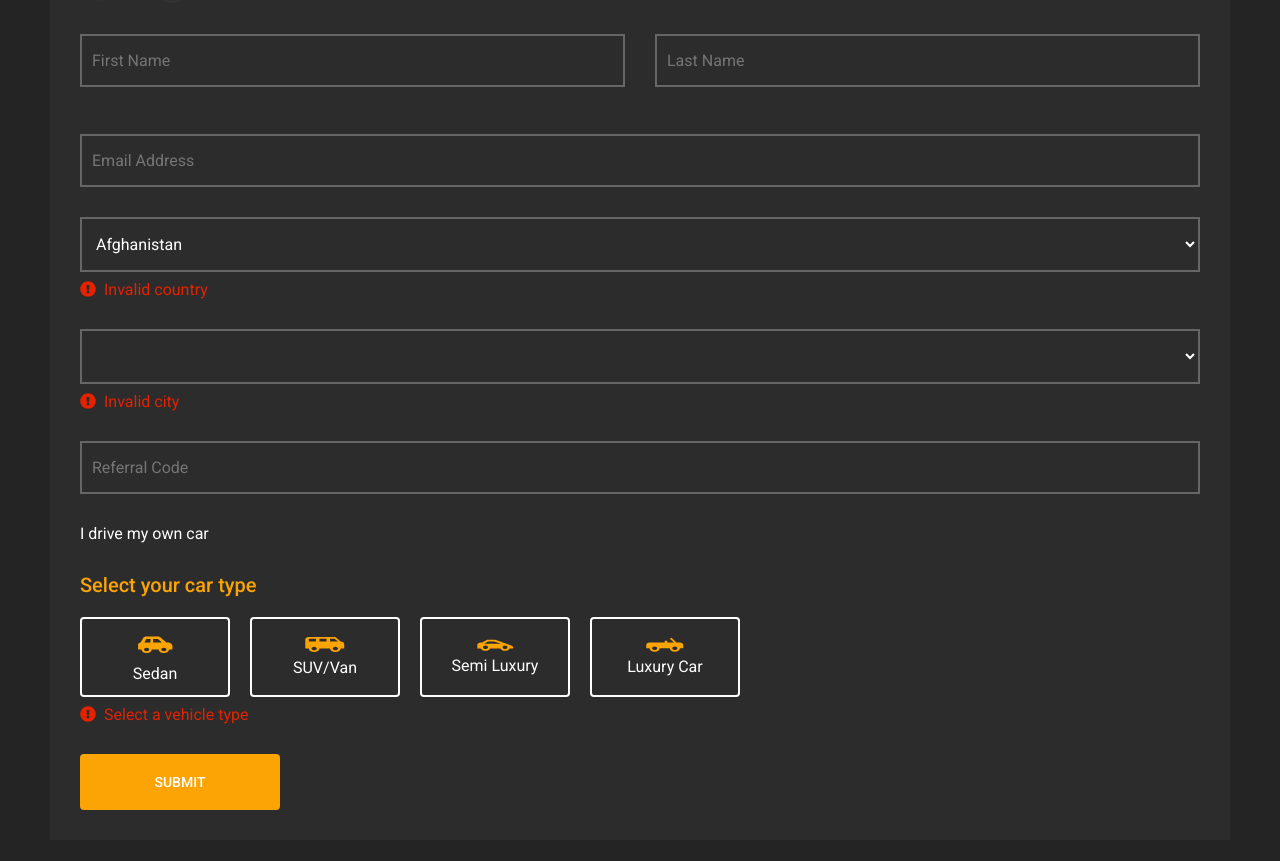
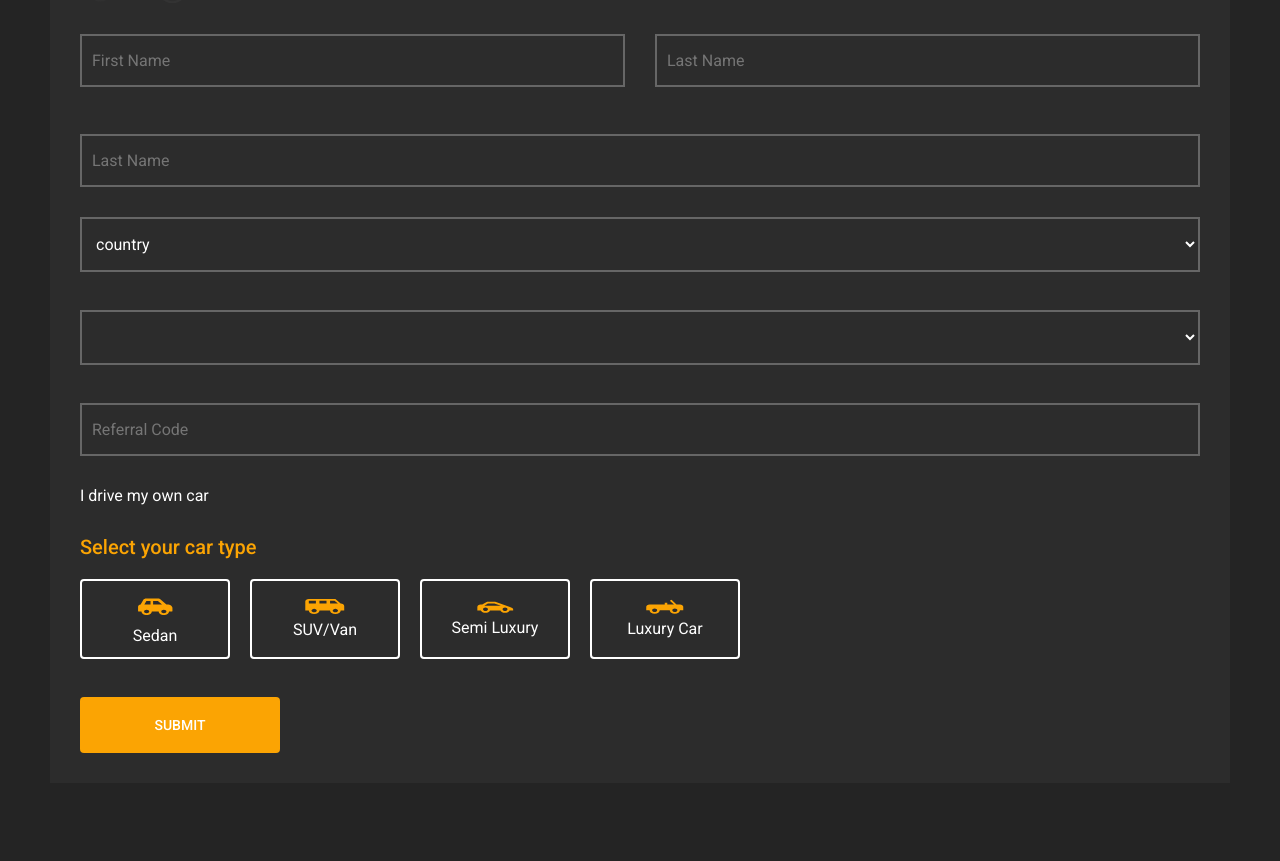
Before and after one commit to chosenvincent1/Compass-Rider-App, a React (Create React App) app: page / in a window 1280 px wide. Shown: the part 1564-2425 px from the top of the page. Built offline with nearby package versions, Linux system fonts and the light colour scheme.

Commit message:
worked on some input validation, also designed the success modal

```diff
--- a/src/components/DriverRegistration/DriverRegistration.js
+++ b/src/components/DriverRegistration/DriverRegistration.js
@@ -1,13 +1,17 @@
 import './DriverRegistration.css';
 import { FaExclamationCircle } from 'react-icons/fa';
+import { FirstName } from './FirstName';
+import { LastName } from './LastName';
+import { Email } from './Email';
 import { SelectVehicle } from './SelectVehicle';
+import { SelectCountry } from './SelectCountry';
+import { SelectCity } from './SelectCity';
+import { ReferralCode } from './ReferalCode';
 import { useState } from 'react';
+import { nameRegex, emailRegex, codeRegex } from '../../utils/regex';
 import jsonData from '../../utils/countries.json';
 
-
-const codeRegex = /^[A-Za-z]{3}-[0-9]{3}$/;
-
-const DriverRegistration = ()=> {
+const DriverRegistration = ({showSuccess, setShowSuccess})=> {
     const [driverData, setDriverData] = useState({
         firstName: '',
         lastName: '',
@@ -20,8 +24,11 @@ const DriverRegistration = ()=> {
     const [firstNameError, setFirstNameError] = useState(false);
     const [lastNameError, setLastNameError] = useState(false);
     const [emailError, setEmailError] = useState(false);
-    const [referralCodeError, setReferralCodeError] = useState(false)
+    const [countryError, setCountryError] = useState(false);
+    const [selectCarError, setSelectCarError] = useState(false);
+    const [referralCodeError, setReferralCodeError] = useState(false);
 
+    // Store the jsonData keys in the countries variable.
     const countries = Object.keys(jsonData);
     const cities = driverData.country ? jsonData[driverData.country] : [];
 
@@ -34,19 +41,16 @@ const DriverRegistration = ()=> {
             }
         })
 
-        const regex = /^[A-Za-z]+$/;
-        const emailRegex = /^[a-z0-9]+@[a-z0-9]+\.[a-z]{2,}$/;
-
         // Check FirstName and LastName format
         if(name === 'firstName') {
-            if(!regex.test(driverData.firstName)){
+            if(!nameRegex.test(driverData.firstName)){
                 setFirstNameError(true)
             } else {
                 setFirstNameError(false);
             }
         }
         if(name === 'lastName') {
-            if(!regex.test(driverData.lastName)) {
+            if(!nameRegex.test(driverData.lastName)) {
                 setLastNameError(true)
             } else {
                 setLastNameError(false);
@@ -60,7 +64,6 @@ const DriverRegistration = ()=> {
             setEmailError(false);
         }
     }
-
     const handleSelectCountryChange = (event)=> {
         setDriverData(prevData=> {
             return {
@@ -77,16 +80,52 @@ const DriverRegistration = ()=> {
             }
         })
     }
-
     const handleRadioChange = (event) => {
         setDriverData({ ...driverData, selectedCar: event.target.value });
     };
+    const handleInputBlur = ()=> {
+        if(!codeRegex.test(driverData.referralCode)){
+            setReferralCodeError(true)
+        } else {
+            setReferralCodeError(false);
+        }
+    }
+    const handleInputFocus = ()=> {
+        setReferralCodeError(false);
+    }
+    const handleFormSubmit = (event)=> {
+        event.preventDefault();
 
-    console.log(cities)
-    // console.log(driverData)
+        if(!driverData.firstName){
+            setFirstNameError(true)
+        }
+        if(!driverData.lastName){
+            setLastNameError(true)
+        }
+
+        if(!driverData.country) {
+            setCountryError(true);
+        }else {
+            setCountryError(false)
+        }
+
+        if(
+            driverData.selectedCar !== 'Sedan' ||
+            driverData.selectedCar !== 'SUV/Van' ||
+            driverData.selectedCar !== 'Semi Luxury' ||
+            driverData.selectedCar !== 'Luxury Car'
+        ) {
+            setSelectCarError(true);
+        }else {
+            setSelectCarError(false);
+        }
+
+        console.log(driverData)
+        setShowSuccess(true);
+    }
 
     return (
-        <section className='driver-registration'>
+        <section style={{display: !showSuccess ? 'block' : 'none'}} className='driver-registration'>
             <div className='image_text-container'>
                 <img src='../images/driver-car-image.svg' alt='' />
                 <div className='text-container'>
@@ -95,118 +134,59 @@ const DriverRegistration = ()=> {
                 </div>
             </div>
 
-            <form className='driver-form'>
+            <form onSubmit={handleFormSubmit} className='driver-form'>
                 <div className='firstName_lastName_container'>
-                    <div className='driver-form_input'>
-                        <input
-                            type='text'
-                            name='firstName'
-                            value={driverData.firstName}
-                            onChange={handleInputChange}
-                            placeholder='First Name'
-                            className='form-input firstName-input'
-                        />
-                        {
-                            firstNameError &&
-                            <div className='error-message'><FaExclamationCircle /> Invalid name</div>
-                        }
-                    </div>
+                    <FirstName
+                        firstName={driverData.firstName}
+                        handleInputChange={handleInputChange}
+                        firstNameError={firstNameError}
+                    />
 
-                    <div className='driver-form_input '>
-                        <input
-                            type='text'
-                            name='lastName'
-                            value={driverData.lastName}
-                            onChange={handleInputChange}
-                            placeholder='Last Name'
-                            className='form-input lastName-input'
-                        />
-                        {
-                            lastNameError &&
-                            <div className='error-message'><FaExclamationCircle /> Invalid Last Name</div>
-                        }
-                    </div>
+                    <LastName
+                        lastName={driverData.lastName}
+                        handleInputChange={handleInputChange}
+                        lastNameError={lastNameError}
+                    />
                 </div>
 
-                <div className='driver-form_input '>
-                    <input
-                        type='email'
-                        name='email'
-                        value={driverData.email}
-                        onChange={handleInputChange}
-                        placeholder='Email Address'
-                        className='form-input email-input'
-                    />
-                    {
-                        emailError &&
-                        <div className='error-message'><FaExclamationCircle /> Invalid email</div>
-                    }
-                </div>
+                <Email
+                    email={driverData.email}
+                    handleInputChange={handleInputChange}
+                    emailError={emailError}
+                />
 
-                <div className='driver-form_input '>
-                    <select
-                        name='country'
-                        value={driverData.country}
-                        onChange={handleSelectCountryChange}
-                        className='select-country'
-                    >
-                        {countries.map((country, index)=> {
-                            return (
-                                <option key={index} value={country}>{country}</option>
-                            )
-                        })}
-                    </select>
-                    <div className='error-message'><FaExclamationCircle /> Invalid country</div>
-                </div>
+                <SelectCountry
+                    country={driverData.country}
+                    handleSelectCountryChange={handleSelectCountryChange}
+                    countryList={countries}
+                    countryError={countryError}
+                />
 
-                <div className='driver-form_input '>
-                    <select
-                        name='city'
-                        value={driverData.city}
-                        onChange={handleSelectCityChange}
-                        className='select-city'
-                    >
-                        {cities.map((city, index)=> {
-                            return (
-                                <option key={index} value={city}>{city}</option>
-                            )
-                        })}
-                    </select>
-                    <div className='error-message'><FaExclamationCircle /> Invalid city</div>
-                </div>
+                <SelectCity
+                    city={driverData.city}
+                    handleSelectCityChange={handleSelectCityChange}
+                    cityList={cities}
+                />
 
-                <div className='driver-form_input '>
-                    <input
-                        type='text'
-                        name='referralCode'
-                        value={driverData.referralCode}
-                        onChange={handleInputChange}
-                        onBlur={()=>{
-                            // const codeRegex = /^[A-Za-z]{3}-[0-9]{3}$/;
-                            if(!codeRegex.test(driverData.referralCode)){
-                            setReferralCodeError(true)
-                            } else {
-                            setReferralCodeError(false);
-                        }}}
-                        onFocus={()=> {
-                            setReferralCodeError(false)
-                        }}
-                        placeholder='Referral Code'
-                        className='form-input referral-input'
-                    />
-                    {
-                        referralCodeError &&
-                        <div className='error-message'><FaExclamationCircle /> Invalid code</div>
-                    }
-                </div>
+                <ReferralCode
+                    referralCode={driverData.referralCode}
+                    handleInputChange={handleInputChange}
+                    handleInputBlur={handleInputBlur}
+                    handleInputFocus={handleInputFocus}
+                    referralCodeError={referralCodeError}
+                />
 
                 <div className='personal-car'>
                     <p>I drive my own car</p>
                 </div>
 
-                <SelectVehicle checked={driverData.selectedCar}  handleRadioChange={handleRadioChange}  />
+                <SelectVehicle
+                    checked={driverData.selectedCar}
+                    handleRadioChange={handleRadioChange}
+                    selectCarError={selectCarError}
+                />
 
-                <button className='submit-button'>Submit</button>
+                <button type='submit' className='submit-button'>Submit</button>
             </form>
         </section>
     )
--- /dev/null
+++ b/src/components/DriverRegistration/Email.js
@@ -0,0 +1,22 @@
+import { FaExclamationCircle } from 'react-icons/fa';
+
+export const Email = ({email, handleInputChange, emailError})=> {
+    return (
+        <>
+            <div className='driver-form_input '>
+                <input
+                    type='email'
+                    name='lastName'
+                    value={email}
+                    onChange={handleInputChange}
+                    placeholder='Last Name'
+                    className='form-input lastName-input'
+                />
+                {
+                    emailError &&
+                    <div className='error-message'><FaExclamationCircle /> Invalid Last Name</div>
+                }
+            </div>
+        </>
+    )
+}
--- /dev/null
+++ b/src/components/DriverRegistration/FirstName.js
@@ -0,0 +1,22 @@
+import { FaExclamationCircle } from 'react-icons/fa';
+
+export const FirstName = ({firstName, handleInputChange, firstNameError})=> {
+    return (
+        <>
+            <div className='driver-form_input'>
+                <input
+                    type='text'
+                    name='firstName'
+                    value={firstName}
+                    onChange={handleInputChange}
+                    placeholder='First Name'
+                    className='form-input firstName-input'
+                />
+                {
+                    firstNameError &&
+                    <div className='error-message'><FaExclamationCircle /> Invalid name</div>
+                }
+            </div>
+        </>
+    )
+}
--- /dev/null
+++ b/src/components/DriverRegistration/LastName.js
@@ -0,0 +1,22 @@
+import { FaExclamationCircle } from 'react-icons/fa';
+
+export const LastName = ({lastName, handleInputChange, lastNameError})=> {
+    return (
+        <>
+            <div className='driver-form_input '>
+                <input
+                    type='text'
+                    name='lastName'
+                    value={lastName}
+                    onChange={handleInputChange}
+                    placeholder='Last Name'
+                    className='form-input lastName-input'
+                />
+                {
+                    lastNameError &&
+                    <div className='error-message'><FaExclamationCircle /> Invalid Last Name</div>
+                }
+            </div>
+        </>
+    )
+}
--- /dev/null
+++ b/src/components/DriverRegistration/ReferalCode.js
@@ -0,0 +1,24 @@
+import { FaExclamationCircle } from 'react-icons/fa';
+
+export const ReferralCode = ({referralCode, handleInputChange, handleInputBlur, handleInputFocus, referralCodeError})=> {
+    return (
+        <>
+            <div className='driver-form_input '>
+                <input
+                    type='text'
+                    name='referralCode'
+                    value={referralCode}
+                    onChange={handleInputChange}
+                    onBlur={handleInputBlur}
+                    onFocus={handleInputFocus}
+                    placeholder='Referral Code'
+                    className='form-input referral-input'
+                />
+                {
+                    referralCodeError &&
+                    <div className='error-message'><FaExclamationCircle /> Invalid code</div>
+                }
+            </div>
+        </>
+    )
+}
--- /dev/null
+++ b/src/components/DriverRegistration/SelectCity.js
@@ -0,0 +1,21 @@
+
+export const SelectCity = ({city, handleSelectCityChange, cityList})=> {
+    return (
+        <>
+            <div className='driver-form_input '>
+                <select
+                    name='city'
+                    value={city}
+                    onChange={handleSelectCityChange}
+                    className='select-city'
+                >
+                    {cityList.map((city, index)=> {
+                        return (
+                            <option key={index} value={city}>{city}</option>
+                        )
+                    })}
+                </select>
+            </div>
+        </>
+    )
+}
--- /dev/null
+++ b/src/components/DriverRegistration/SelectCountry.js
@@ -0,0 +1,27 @@
+import {FaExclamationCircle} from 'react-icons/fa';
+
+export const SelectCountry = ({country, handleSelectCountryChange, countryList, countryError})=> {
+    return (
+        <>
+            <div className='driver-form_input '>
+                <select
+                    name='country'
+                    value={country}
+                    onChange={handleSelectCountryChange}
+                    className='select-country'
+                >
+                    <option value=''>country</option>
+                    {countryList.map((country, index)=> {
+                        return (
+                            <option key={index} value={country}>{country}</option>
+                        )
+                    })}
+                </select>
+                {
+                    countryError &&
+                    <div className='error-message'><FaExclamationCircle /> Select country</div>
+                }
+            </div>
+        </>
+    )
+}
--- a/src/components/DriverRegistration/SelectVehicle.js
+++ b/src/components/DriverRegistration/SelectVehicle.js
@@ -2,7 +2,7 @@ import { useState } from 'react';
 import './SelectVehicle.css';
 import { FaExclamationCircle } from 'react-icons/fa';
 
-export const SelectVehicle = ({checked, handleRadioChange})=> {
+export const SelectVehicle = ({checked, handleRadioChange, selectCarError})=> {
 
     return (
         <section className='select-vehicle'>
@@ -61,7 +61,10 @@ export const SelectVehicle = ({checked, handleRadioChange})=> {
                     <p>Luxury Car</p>
                 </div>
             </div>
-            <div className='error-message'><FaExclamationCircle /> Select a vehicle type</div>
+            {
+                selectCarError &&
+                <div className='error-message'><FaExclamationCircle /> Select a vehicle type</div>
+            }
         </section>
     )
 }
--- /dev/null
+++ b/src/components/Success/Success.css
@@ -0,0 +1,18 @@
+
+.success-page {
+    display: flex;
+    flex-direction: column;
+    align-items: center;
+    justify-content: center;
+    padding: 130px 0px;
+    width: 100%;
+    background-color: var(--dark);
+    color: var(--white);
+    text-align: center;
+    font-size: 45px;
+}
+
+.success-image-container img {
+    margin-bottom: 46px;
+    height: 175px;
+}
--- /dev/null
+++ b/src/components/Success/Success.js
@@ -0,0 +1,16 @@
+import './Success.css';
+
+export const Success = ({showSuccess})=> {
+    return (
+        <>
+            <section style={{display: showSuccess ? 'block' : 'none'}} className='success-page'>
+                <div className='success-image-container'>
+                    <img src='../images/success-image.svg' alt='Success Image' className='' />
+                </div>
+
+                <h2>Welcome, Driver.</h2>
+
+            </section>
+        </>
+    )
+}
--- a/src/pages/HomePage.js
+++ b/src/pages/HomePage.js
@@ -1,13 +1,20 @@
 import { LandingPage } from "../components/LandingPage/LandingPage";
 import { ReviewComponent } from "../components/ReviewComponent/ReviewComponent";
 import DriverRegistration from "../components/DriverRegistration/DriverRegistration";
+import { Success } from "../components/Success/Success";
+import { useState } from "react";
 
 const HomePage = ()=> {
+    const [showSuccess, setShowSuccess] = useState(false);
     return (
         <>
             <LandingPage />
             <ReviewComponent />
-            <DriverRegistration />
+            <DriverRegistration
+                showSuccess={showSuccess}
+                setShowSuccess={setShowSuccess}
+            />
+            <Success showSuccess={showSuccess} />
         </>
     )
 }
--- a/src/utils/regex.js
+++ b/src/utils/regex.js
@@ -0,0 +1,3 @@
+export const nameRegex = /^[A-Za-z]+$/;
+export const emailRegex = /^[a-z0-9]+@[a-z0-9]+\.[a-z]{2,}$/;
+export const codeRegex = /^[A-Za-z]{3}-[0-9]{3}$/;
```
Also changed, not shown: public/images/success-image.svg (added).
